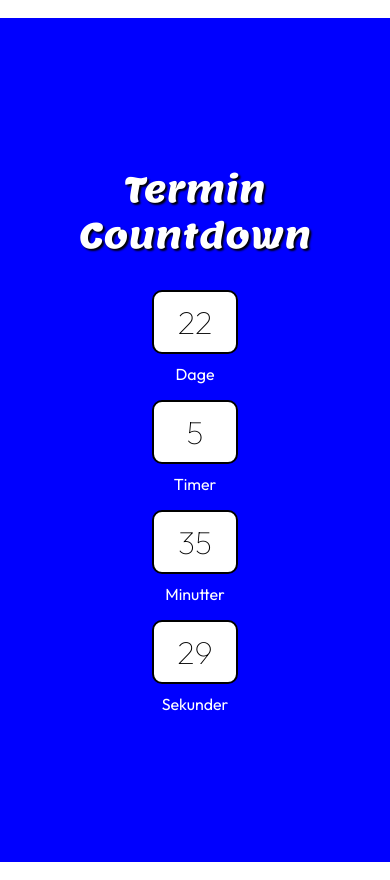
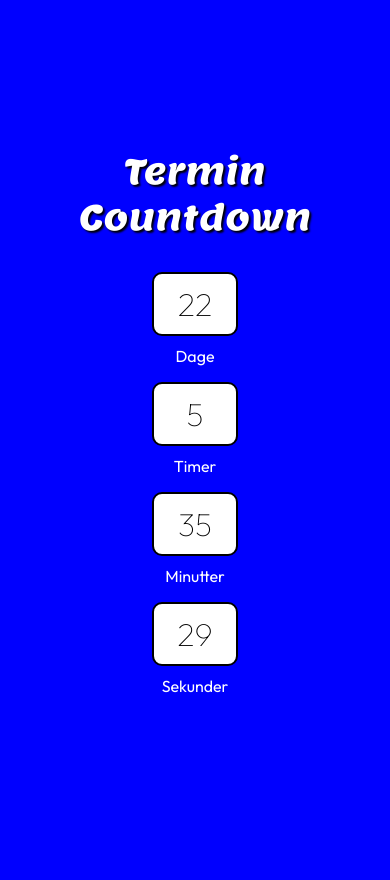
Before and after one commit to gumboelias/termin-taeller, a plain HTML site: page index.html in a window 390 px wide. After the commit the page ends 844 px from the top, so only its background shows below. Drawn offline with Linux system fonts and the light colour scheme.

Commit message:
removed padding body

```diff
--- a/style.css
+++ b/style.css
@@ -5,10 +5,13 @@
   font-family: 'Outfit', sans-serif ;
 }
 
+body {
+  background-color: blue;
+  padding: 0;
+}
 .hero{
-  min-height: 100vh;
+    height: 100vh;
   width: 100%; /* avoid 100vw which can cause horizontal overflow when scrollbars/safe-area are present */
-  background-color: blue;
   display: flex;
   flex-direction: column;
   align-items: center;
@@ -83,7 +86,4 @@ h1{
     padding: 14px 14px;
   }
 
-  body {
-    padding: 18px 0;
-  }
 }
```
